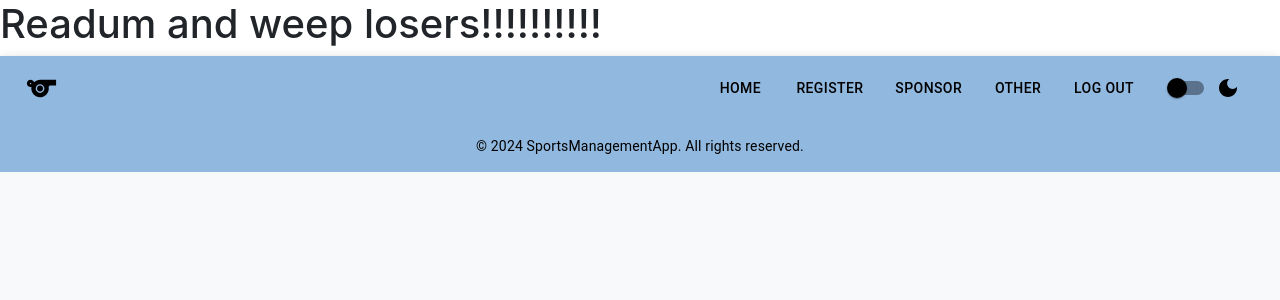
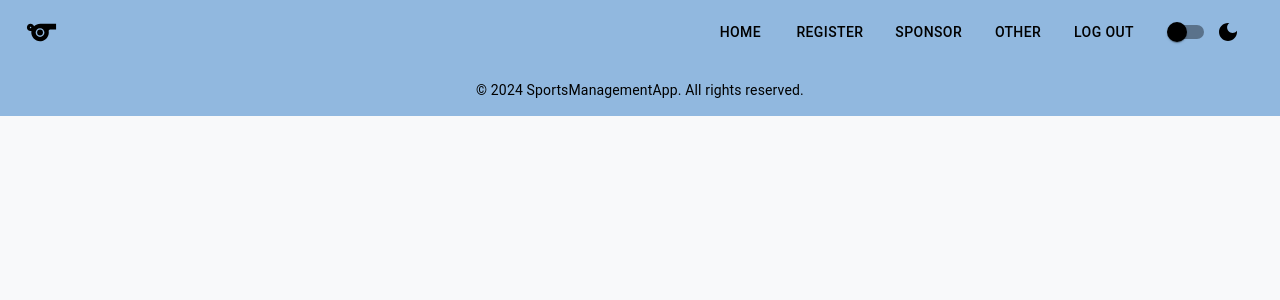
Before and after one commit to tylerkcraine/Team2Project2, a React (Create React App) app in the folder frontend-p2/frontend/: page / in a window 1280 px wide. Shown: the top 300 px of the page. Built offline with nearby package versions, Linux system fonts and the light colour scheme.

Commit message:
removed h1 in index.tsx

```diff
--- a/frontend-p2/frontend/src/index.tsx
+++ b/frontend-p2/frontend/src/index.tsx
@@ -14,7 +14,6 @@ const root = ReactDOM.createRoot(
 root.render(
   <React.StrictMode>
     <BrowserRouter>
-      <h1>Readum and weep losers!!!!!!!!!!</h1>
       <App />
     </BrowserRouter>
   </React.StrictMode>
```
